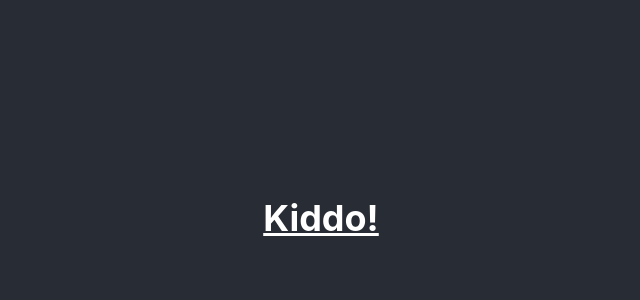
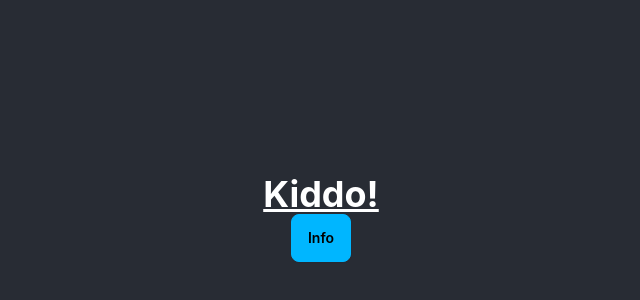
Before and after one commit to Harshak-1744/github-profile-finder, a React (Create React App) app: page / in a window 1280 px wide. Shown: the part 182-482 px from the top of the page, without its empty margins (319-959 px from the left). Built offline with nearby package versions, Linux system fonts and the light colour scheme.

Commit message:
modified:   package-lock.json 	modified:   package.json 	modified:   src/App.js 	modified:   tailwind.config.js

```diff
--- a/package.json
+++ b/package.json
@@ -36,6 +36,7 @@
     ]
   },
   "devDependencies": {
+    "daisyui": "^4.4.20",
     "tailwindcss": "^3.3.6"
   }
 }
--- a/src/App.js
+++ b/src/App.js
@@ -7,6 +7,7 @@ function App() {
       <h1 className="text-4xl font-bold underline">
           Kiddo!
       </h1>
+      <button class="btn btn-info">Info</button>
       </header>
     </div>
   );
--- a/tailwind.config.js
+++ b/tailwind.config.js
@@ -6,5 +6,7 @@ module.exports = {
   theme: {
     extend: {},
   },
-  plugins: [],
+  plugins: [
+    require('daisyui'),
+  ],
 }
```
Also changed, not shown: 1 other file (tests, documents, lock files or other folders).
